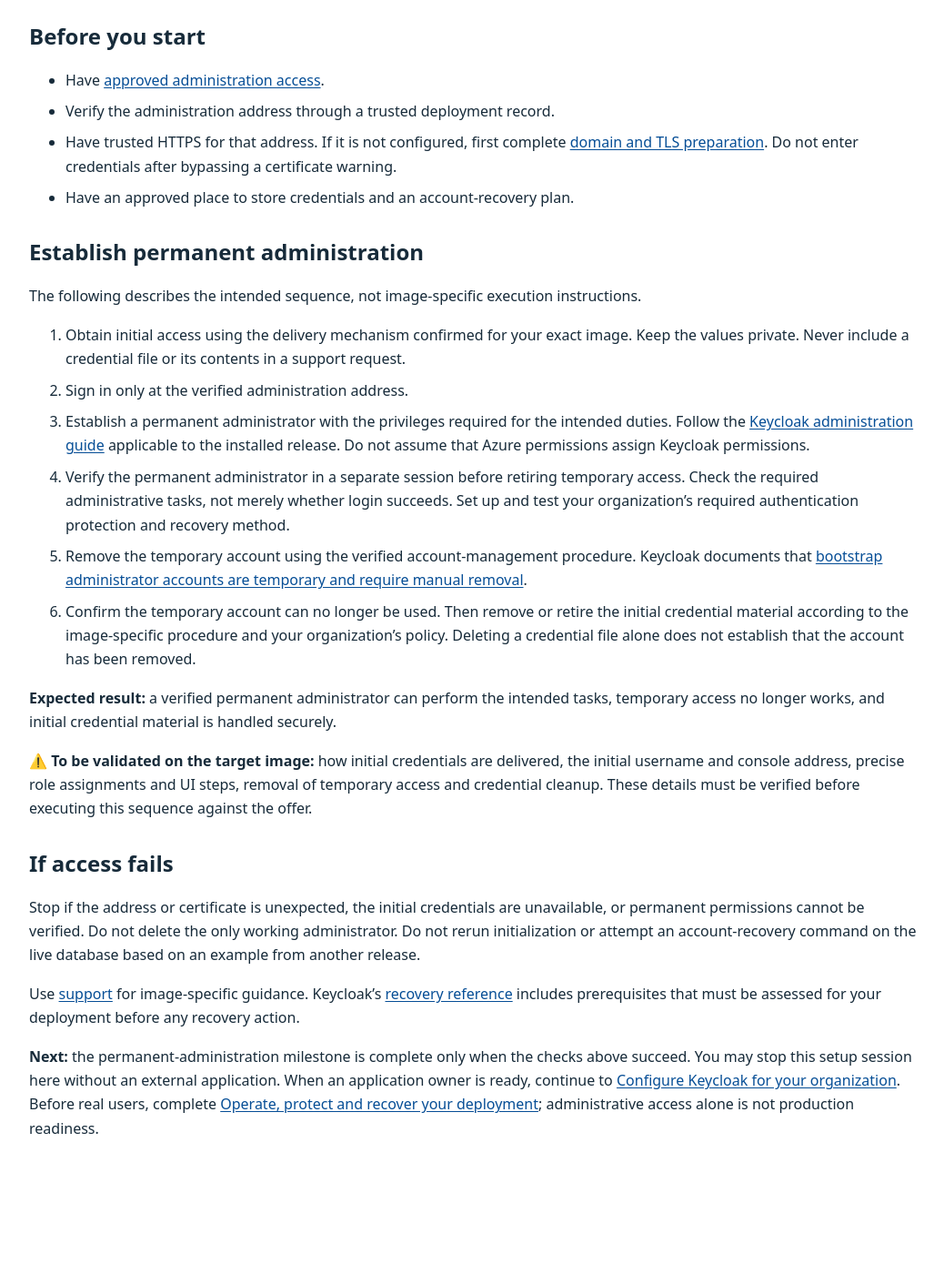
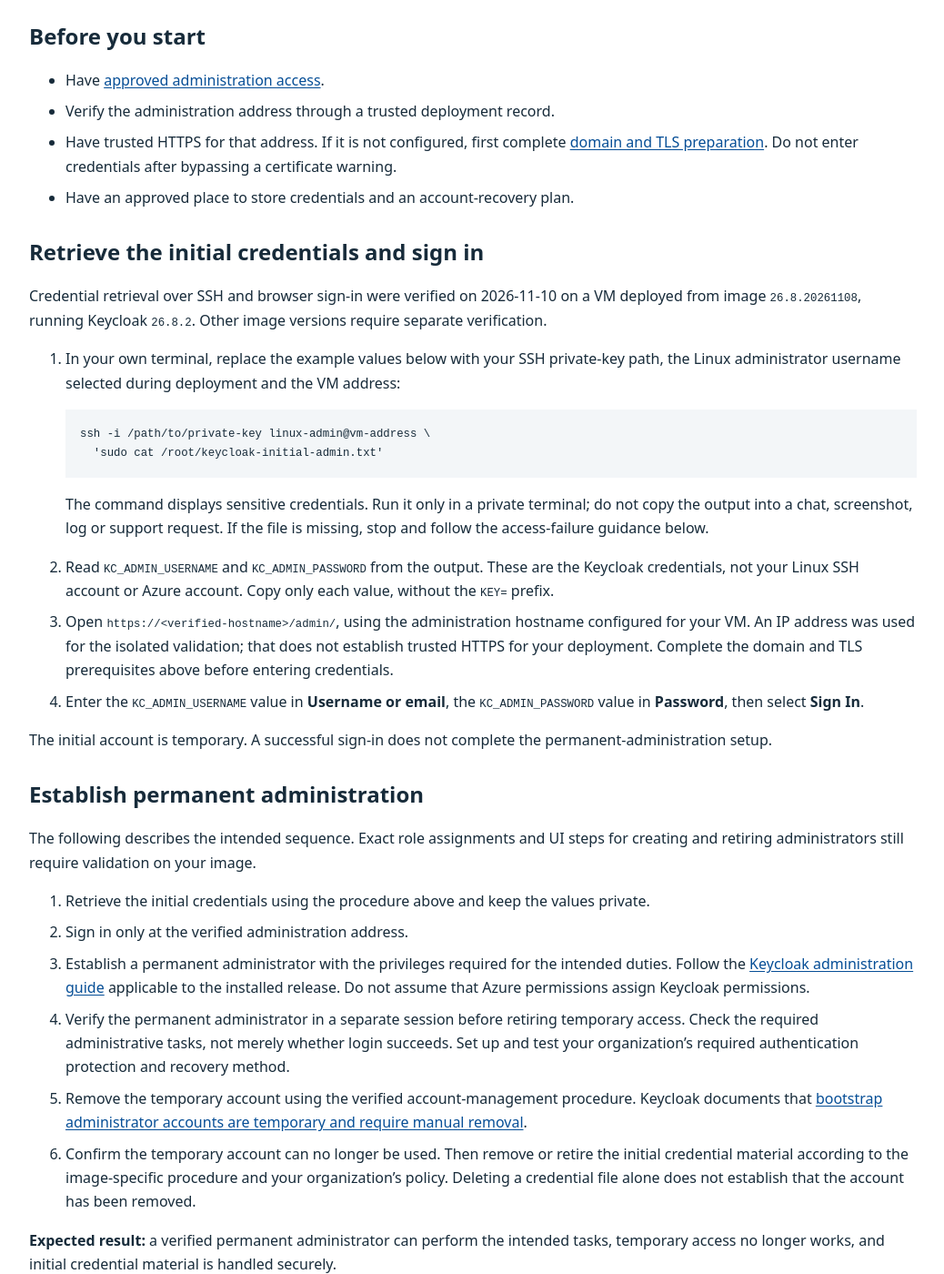
Before and after one commit to Cotechnoe/keycloak-azure-marketplace-docs, a Jekyll site: the page built from docs/03-complete-initial-access.md, in a window 1280 px wide and 1400 px high, scrolled down 251 px. Shown: the whole window at 91% size, without its empty margins (120-1158 px from the left). Built offline with Jekyll 4.4.1, drawn with Linux system fonts in a browser that asks for light colours; before the commit the page ends 1584 px from its top, so only the background shows below that; some of the changed text lies outside the part shown.

Commit message:
Document verified initial Keycloak access steps
Co-authored-by: Copilot <223556219+Copilot@users.noreply.github.com>

````diff
--- a/docs/03-complete-initial-access.md
+++ b/docs/03-complete-initial-access.md
@@ -14,11 +14,29 @@ English · [Français](03-complete-initial-access-fr.md)
 - Have trusted HTTPS for that address. If it is not configured, first complete [domain and TLS preparation](04-configure-domain-and-tls.md). Do not enter credentials after bypassing a certificate warning.
 - Have an approved place to store credentials and an account-recovery plan.
 
+## Retrieve the initial credentials and sign in
+
+Credential retrieval over SSH and browser sign-in were verified on 2026-11-10 on a VM deployed from image `26.8.20261108`, running Keycloak `26.8.2`. Other image versions require separate verification.
+
+1. In your own terminal, replace the example values below with your SSH private-key path, the Linux administrator username selected during deployment and the VM address:
+
+   ```sh
+   ssh -i /path/to/private-key linux-admin@vm-address \
+     'sudo cat /root/keycloak-initial-admin.txt'
+   ```
+
+   The command displays sensitive credentials. Run it only in a private terminal; do not copy the output into a chat, screenshot, log or support request. If the file is missing, stop and follow the access-failure guidance below.
+2. Read `KC_ADMIN_USERNAME` and `KC_ADMIN_PASSWORD` from the output. These are the Keycloak credentials, not your Linux SSH account or Azure account. Copy only each value, without the `KEY=` prefix.
+3. Open `https://<verified-hostname>/admin/`, using the administration hostname configured for your VM. An IP address was used for the isolated validation; that does not establish trusted HTTPS for your deployment. Complete the domain and TLS prerequisites above before entering credentials.
+4. Enter the `KC_ADMIN_USERNAME` value in **Username or email**, the `KC_ADMIN_PASSWORD` value in **Password**, then select **Sign In**.
+
+The initial account is temporary. A successful sign-in does not complete the permanent-administration setup.
+
 ## Establish permanent administration
 
-The following describes the intended sequence, not image-specific execution instructions.
+The following describes the intended sequence. Exact role assignments and UI steps for creating and retiring administrators still require validation on your image.
 
-1. Obtain initial access using the delivery mechanism confirmed for your exact image. Keep the values private. Never include a credential file or its contents in a support request.
+1. Retrieve the initial credentials using the procedure above and keep the values private.
 2. Sign in only at the verified administration address.
 3. Establish a permanent administrator with the privileges required for the intended duties. Follow the [Keycloak administration guide](https://www.keycloak.org/docs/latest/server_admin/index.html) applicable to the installed release. Do not assume that Azure permissions assign Keycloak permissions.
 4. Verify the permanent administrator in a separate session before retiring temporary access. Check the required administrative tasks, not merely whether login succeeds. Set up and test your organization's required authentication protection and recovery method.
@@ -27,7 +45,7 @@ The following describes the intended sequence, not image-specific execution inst
 
 **Expected result:** a verified permanent administrator can perform the intended tasks, temporary access no longer works, and initial credential material is handled securely.
 
-**⚠️ To be validated on the target image:** how initial credentials are delivered, the initial username and console address, precise role assignments and UI steps, removal of temporary access and credential cleanup. These details must be verified before executing this sequence against the offer.
+**⚠️ To be validated on the target image:** precise role assignments and UI steps for permanent administration, removal of temporary access and credential cleanup. These operations were not covered by the initial sign-in validation above.
 
 ## If access fails
 
````
Also changed, not shown: README-fr.md (+3 -1 lines), README.md (+3 -1 lines), docs/03-complete-initial-access-fr.md (+21 -3 lines).
